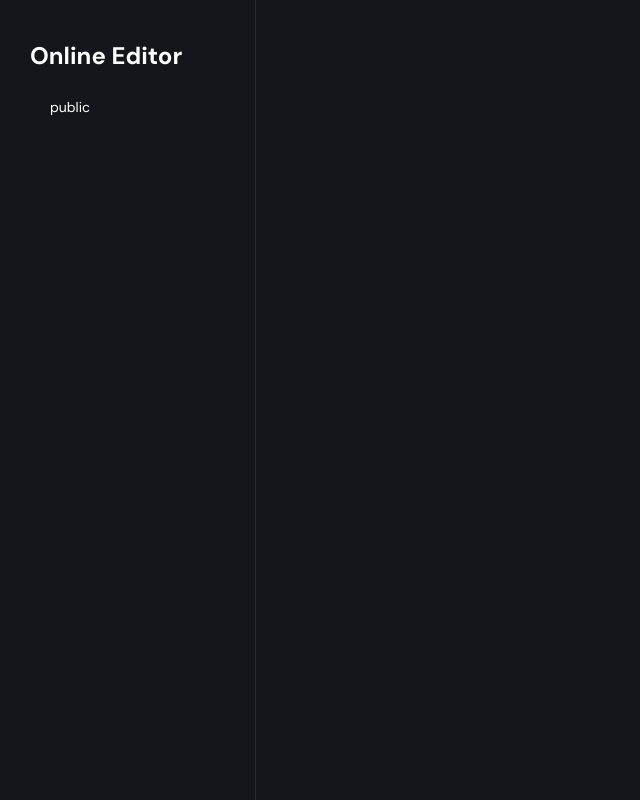
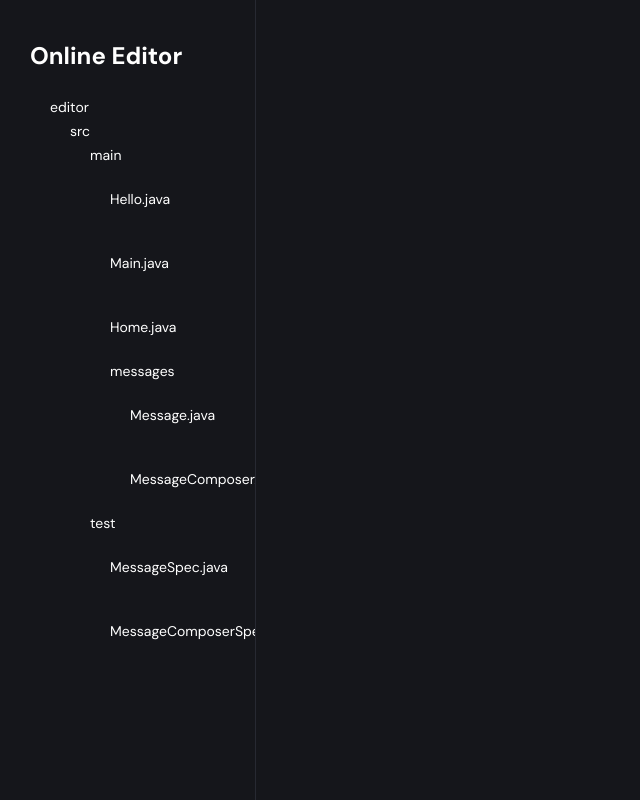
Before and after one commit to matheuscla/vezoo-test, a React (Create React App) app: page / in a window 1280 px wide. Shown: the whole page, without its empty margins (0-640 px from the left). Built offline with nearby package versions, Linux system fonts and the light colour scheme.

Commit message:
Render Tree component

```diff
--- a/src/App.js
+++ b/src/App.js
@@ -1,5 +1,7 @@
 import React from 'react';
 import Tree from './components/Tree';
+
+import mock from './mock.json'
 
 import { SideMenu, Title } from './styles/components';
 
@@ -8,7 +10,7 @@ function App() {
     <>
       <SideMenu>
         <Title>Online Editor</Title>
-        <Tree />
+        <Tree data={mock} />
       </SideMenu>
     </>
   );
--- a/src/components/Folder/index.js
+++ b/src/components/Folder/index.js
@@ -2,10 +2,11 @@ import React from 'react'
 
 import { Container, Name } from './styles';
 
-function Folder({ name }) {
+function Folder({ name, children }) {
   return(
     <Container>
       <Name>{name}</Name>
+      {children}
     </Container>
   )
 }
--- a/src/components/Tree/index.js
+++ b/src/components/Tree/index.js
@@ -1,12 +1,27 @@
 import React from 'react';
 import Folder from '../Folder';
+import File from '../File';
 
 import { Container } from './styles';
 
 function Tree({ data }) {
+  const RenderTree = ({ data }) => {
+    return data && data.map(item => {
+      if (item.isDirectory) {
+        return(
+          <Folder name={item.name}>
+            <RenderTree data={item.children} />
+          </Folder>
+        );
+      }
+
+      return <File name={item.name} />
+    })
+  }
+
   return(
     <Container>
-      <Folder name='public' />
+      <RenderTree data={data} />
     </Container>
   );
 }
--- a/src/styles/components.js
+++ b/src/styles/components.js
@@ -5,6 +5,7 @@ export const SideMenu = styled.div`
   border-right: 1px solid rgba(67, 70, 85, 0.4);
   height: 100%;
   padding: 40px 30px;
+  overflow-x: scroll;
 `
 
 export const Title = styled.h1`
--- a/src/styles/globals.js
+++ b/src/styles/globals.js
@@ -21,11 +21,15 @@ const GlobalStyle = createGlobalStyle`
     height: 100vh;
   }
 
-  ::-webkit-scrollbar {
-    width: 4px;
+  ::-webkit-scrollbar, ::-webkit-scrollbar-corner    {
+    width: 2px;
   }
 
-  ::-webkit-scrollbar-track {
+  ::-webkit-scrollbar-corner:vertical {
+    height: 2px;
+  }
+
+  ::-webkit-scrollbar-track  {
     -webkit-box-shadow: inset 0 0 6px #434655;
     -webkit-border-radius: 10px;
     border-radius: 10px;
```
